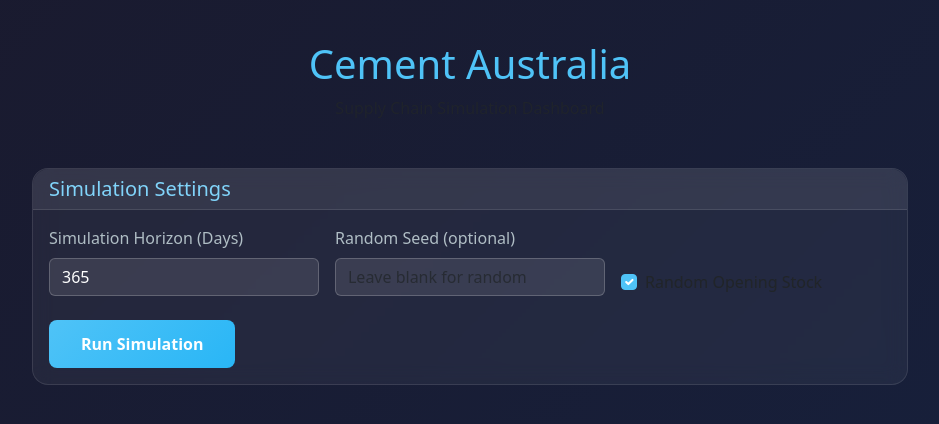
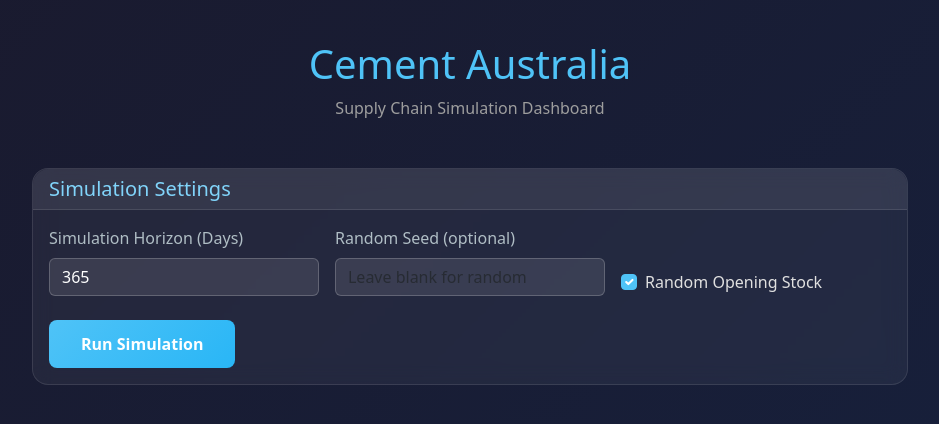
Before and after one commit to ZPrins/CA, a Flask app: page / in a window 1280 px wide. Shown: the top 424 px of the page, without its empty margins (170-1109 px from the left). Run offline with Flask 3, Linux system fonts and the light colour scheme.

Commit message:
Improve readability of text on dark background
Update text-muted and form-check-label styles in templates/index.html for better contrast on dark backgrounds.

Replit-Commit-Author: Agent
Replit-Commit-Session-Id: 042c3be5-bcaa-412d-a11a-54bd49e15e7f
Replit-Commit-Checkpoint-Type: full_checkpoint
Replit-Commit-Event-Id: ec0e0775-8cf0-47c7-b6b1-04153cc6c060
Replit-Commit-Screenshot-Url: https://storage.googleapis.com/screenshot-production-us-central1/7021497b-e239-4ebb-aabe-96a6d9a99b74/042c3be5-bcaa-412d-a11a-54bd49e15e7f/ZUAfu2H
Replit-Helium-Checkpoint-Created: true

```diff
--- a/templates/index.html
+++ b/templates/index.html
@@ -85,6 +85,8 @@
         .status-pending { background: #f57c00; color: #ffe0b2; }
         .file-list a { color: #4fc3f7; text-decoration: none; }
         .file-list a:hover { text-decoration: underline; }
+        .text-muted { color: #9e9e9e !important; }
+        .form-check-label { color: #e0e0e0; }
     </style>
 </head>
 <body>
```
